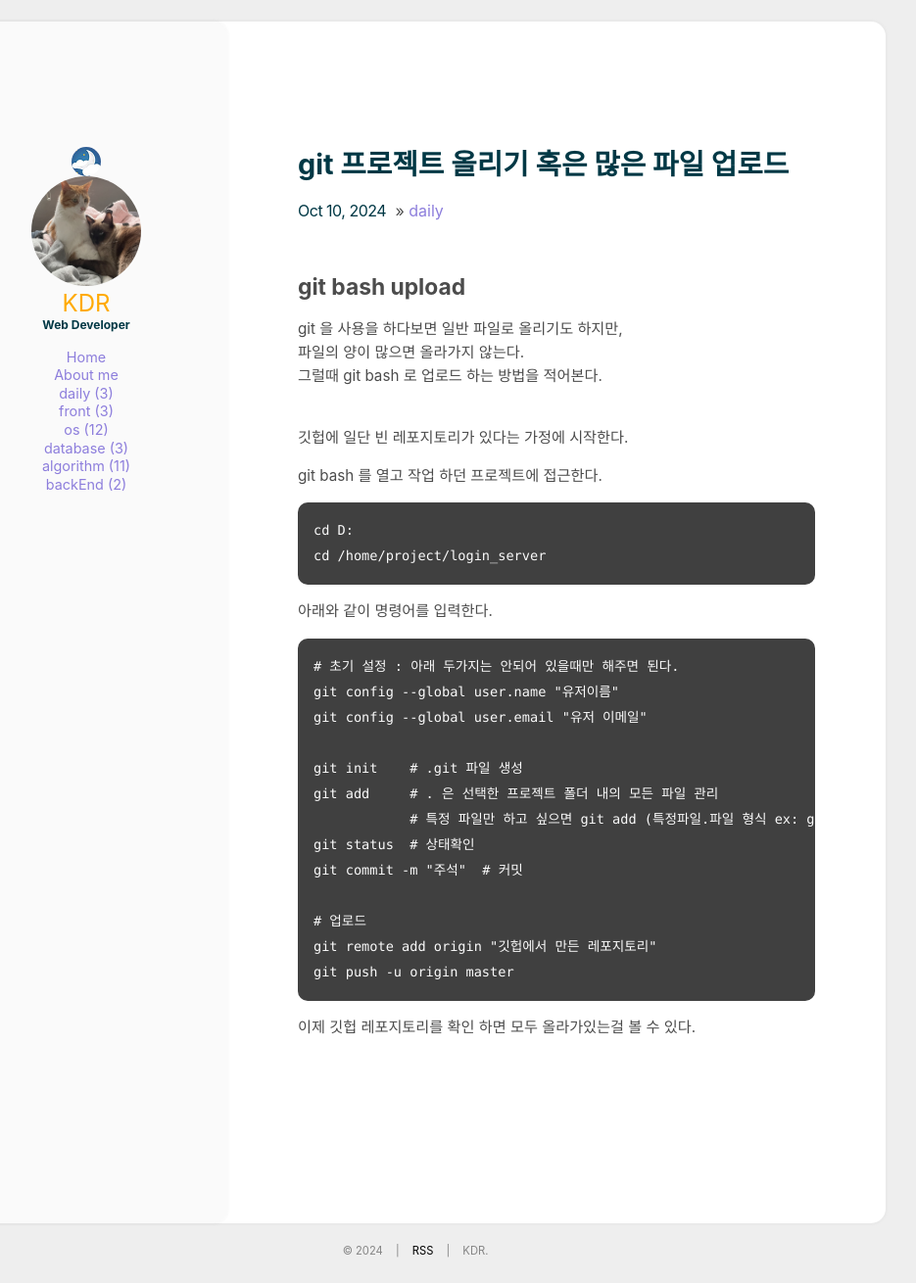
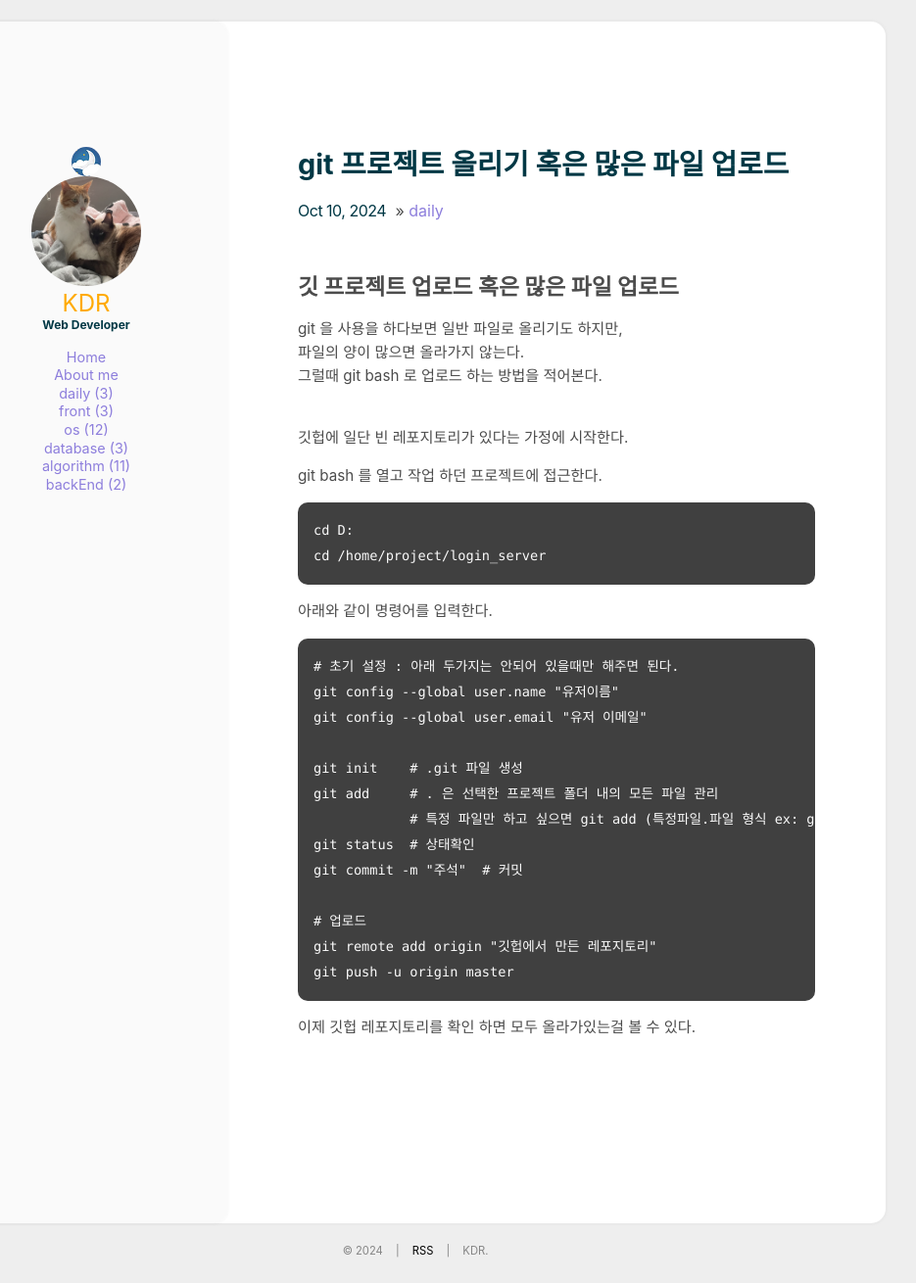
Before and after one commit to ghdudwkd4/ghdudwkd4.github.io, a Jekyll site: the page built from _posts/daily/2024-10-10-gitBash-upload-.md, in a window 1280 px wide. Shown: the whole page at 98% size, without its empty margins (216-1151 px from the left). Built offline with Jekyll 4.4.1, drawn with Linux system fonts in a browser that asks for light colours.

Commit message:
git bash upload 방법

```diff
--- a/_posts/daily/2024-10-10-gitBash-upload-.md
+++ b/_posts/daily/2024-10-10-gitBash-upload-.md
@@ -6,7 +6,7 @@ order: 3
 data: 2024-10-10 18:00
 ---
 
-## git bash upload
+## 깃 프로젝트 업로드 혹은 많은 파일 업로드
 
 git 을 사용을 하다보면 일반 파일로 올리기도 하지만,<br>
 파일의 양이 많으면 올라가지 않는다.<br>
```
